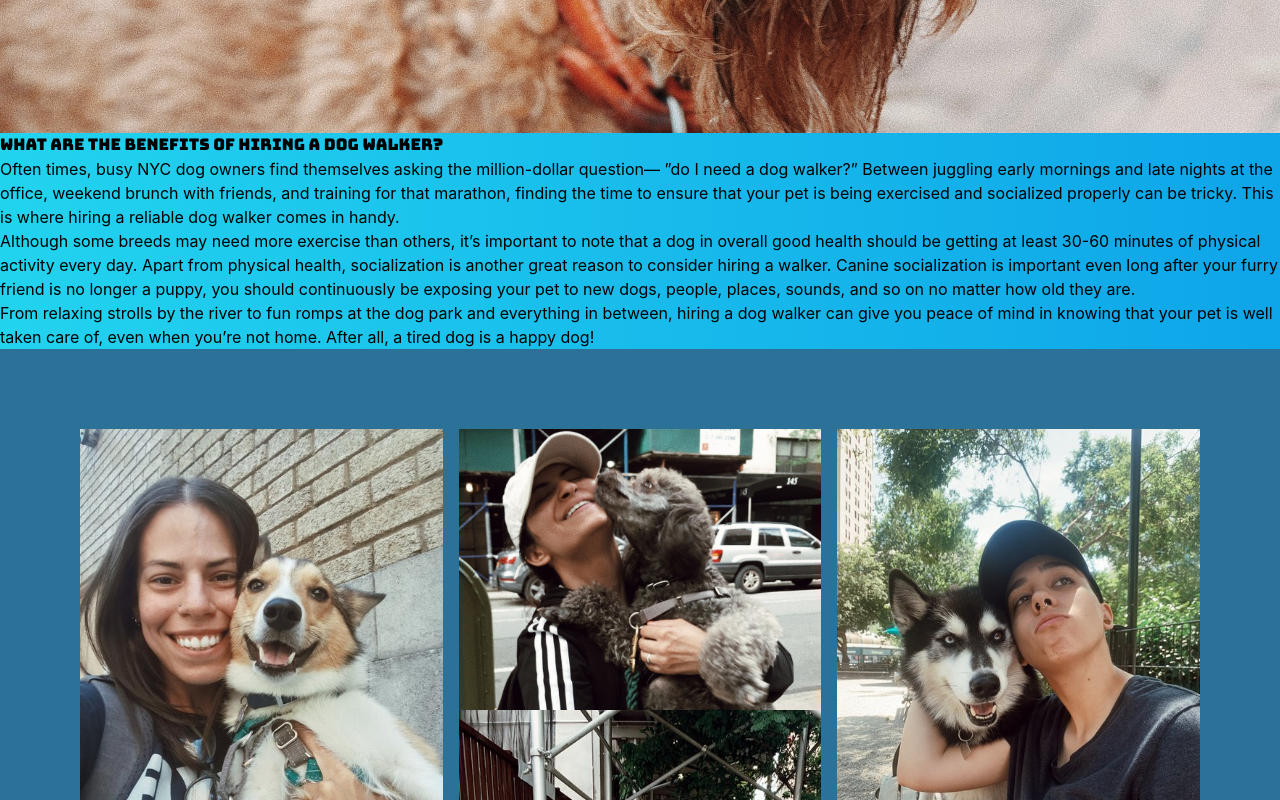
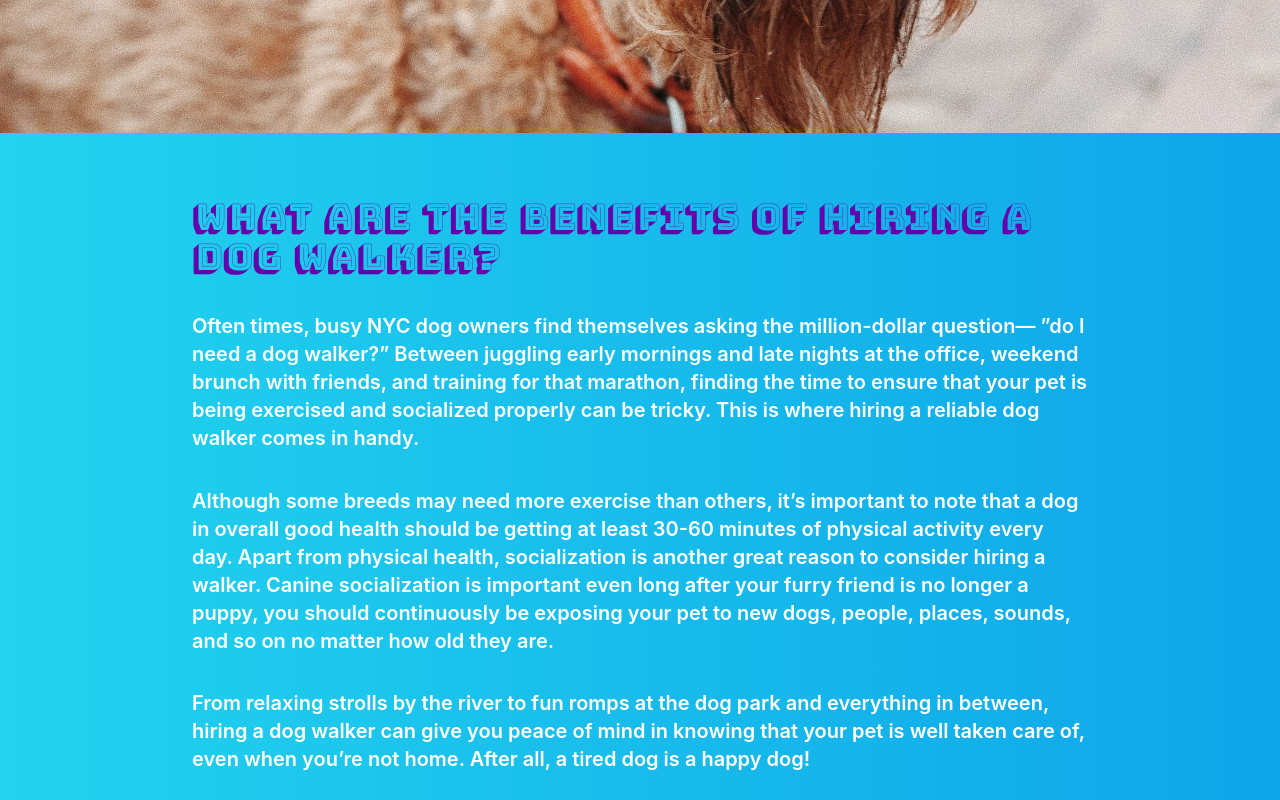
Before and after one commit to goosefin/revolutionary-walkers, a React (Create React App) app: page / in a window 1280 px wide. Shown: the part 600-1400 px from the top of the page. Built offline with nearby package versions, Linux system fonts and the light colour scheme.

Commit message:
Benefits component styled

```diff
--- a/public/index.html
+++ b/public/index.html
@@ -27,6 +27,9 @@
     <link rel="preconnect" href="https://fonts.googleapis.com">
     <link rel="preconnect" href="https://fonts.gstatic.com" crossorigin>
     <link href="https://fonts.googleapis.com/css2?family=Bungee&display=swap" rel="stylesheet">
+    <link rel="preconnect" href="https://fonts.googleapis.com">
+    <link rel="preconnect" href="https://fonts.gstatic.com" crossorigin>
+    <link href="https://fonts.googleapis.com/css2?family=Bungee+Shade&display=swap" rel="stylesheet">
     <title>Revolutionary Walkers | NYC Dog Walkers</title>
   </head>
   <body>
--- a/src/components/Benefits.js
+++ b/src/components/Benefits.js
@@ -2,11 +2,13 @@
 
 function Benefits() {
     return(
-        <div className="flex flex-col bg-gradient-to-r from-cyan-400 to-sky-500" id="benefits-div">
-            <h2 id="benefits-h2">WHAT ARE THE BENEFITS OF HIRING A DOG WALKER?</h2>
-            <p>Often times, busy NYC dog owners find themselves asking the million-dollar question— ”do I need a dog walker?” Between juggling early mornings and late nights at the office, weekend brunch with friends, and training for that marathon, finding the time to ensure that your pet is being exercised and socialized properly can be tricky. This is where hiring a reliable dog walker comes in handy.</p>
-            <p>Although some breeds may need more exercise than others, it’s important to note that a dog in overall good health should be getting at least 30-60 minutes of physical activity every day. Apart from physical health, socialization is another great reason to consider hiring a walker. Canine socialization is important even long after your furry friend is no longer a puppy, you should continuously be exposing your pet to new dogs, people, places, sounds, and so on no matter how old they are. </p>
-            <p>From relaxing strolls by the river to fun romps at the dog park and everything in between, hiring a dog walker can give you peace of mind in knowing that your pet is well taken care of, even when you’re not home. After all, a tired dog is a happy dog!</p>
+        <div className="bg-gradient-to-r from-cyan-400 to-sky-500" id="benefits-div">
+            <div className="flex flex-col justify-between items-center" id="benefits-text-div">
+                <h2 className="text-4xl" id="benefits-h2">WHAT ARE THE BENEFITS OF HIRING A DOG WALKER?</h2>
+                <p className="text-white text-xl font-semibold">Often times, busy NYC dog owners find themselves asking the million-dollar question— ”do I need a dog walker?” Between juggling early mornings and late nights at the office, weekend brunch with friends, and training for that marathon, finding the time to ensure that your pet is being exercised and socialized properly can be tricky. This is where hiring a reliable dog walker comes in handy.</p>
+                <p className="text-white text-xl font-semibold">Although some breeds may need more exercise than others, it’s important to note that a dog in overall good health should be getting at least 30-60 minutes of physical activity every day. Apart from physical health, socialization is another great reason to consider hiring a walker. Canine socialization is important even long after your furry friend is no longer a puppy, you should continuously be exposing your pet to new dogs, people, places, sounds, and so on no matter how old they are. </p>
+                <p className="text-white text-xl font-semibold">From relaxing strolls by the river to fun romps at the dog park and everything in between, hiring a dog walker can give you peace of mind in knowing that your pet is well taken care of, even when you’re not home. After all, a tired dog is a happy dog!</p>
+            </div>
         </div>
     )
 }
--- a/src/index.css
+++ b/src/index.css
@@ -58,6 +58,16 @@ code {
   margin-top: -13.7em;
 }
 
+#benefits-div{
+  height: 90vh;
+}
+
+#benefits-text-div{
+  height:80vh;
+  padding:4em 12em 0 12em;
+}
+
 #benefits-h2{
-  font-family: 'Bungee',cursive;
+  font-family: 'Bungee Shade', cursive;
+  color: rgb(99, 3, 172);
 }
```
